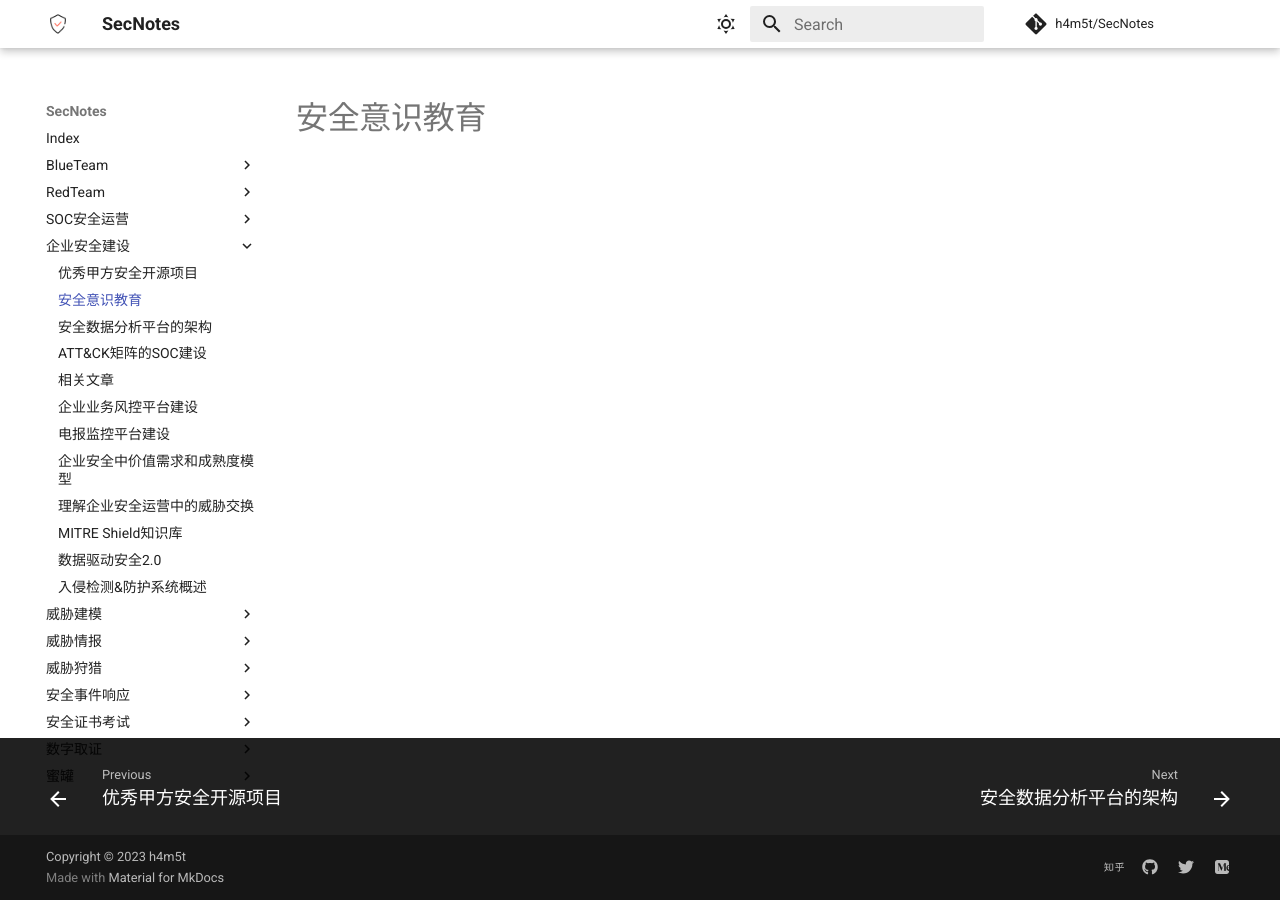
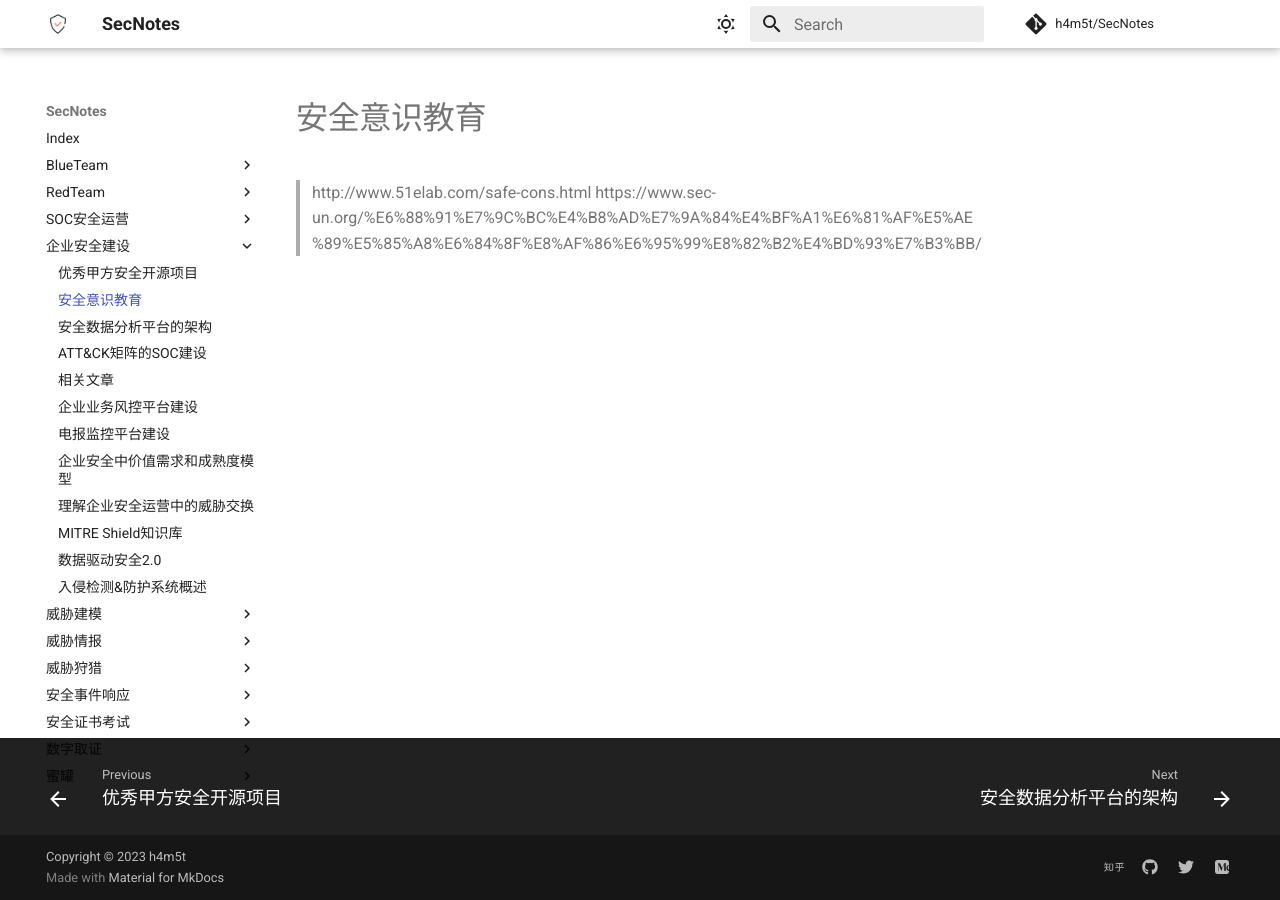
Before and after one commit to h4m5t/SecNotes, an MkDocs documentation site: the page built from docs/企业安全建设/0x0安全意识教育.md, in a window 1280 px wide. Built offline with MkDocs 1.6.1 and Material for MkDocs 9.7.7, drawn with Linux system fonts in a browser that asks for light colours; comment, search, counter and statistics services are not loaded; some of the changed lines change nothing that is shown.

Commit message:
Update 0x0安全意识教育.md

```diff
--- a/docs/企业安全建设/0x0安全意识教育.md
+++ b/docs/企业安全建设/0x0安全意识教育.md
@@ -1 +1,4 @@
 # 安全意识教育
+
+> http://www.51elab.com/safe-cons.html
+> https://www.sec-un.org/%E6%88%91%E7%9C%BC%E4%B8%AD%E7%9A%84%E4%BF%A1%E6%81%AF%E5%AE%89%E5%85%A8%E6%84%8F%E8%AF%86%E6%95%99%E8%82%B2%E4%BD%93%E7%B3%BB/
```
